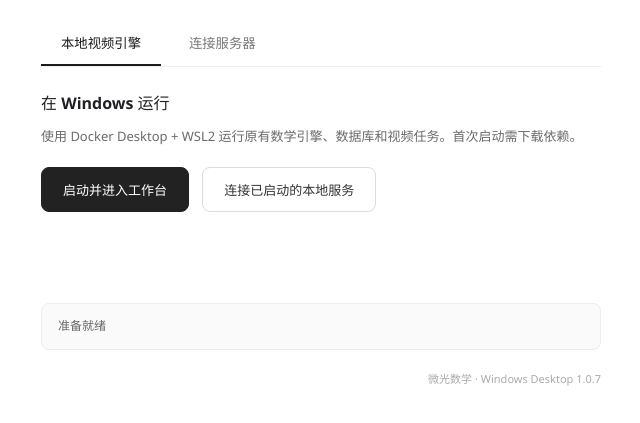
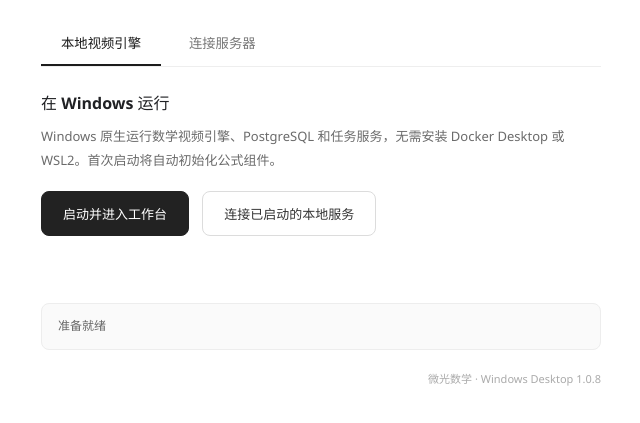
Before and after one commit to qichenzheng-bit/shipinyinqing, an Electron app: page desktop/launcher.html in a window 1280 px wide. Shown: the part 175-598 px from the top of the page, without its empty margins (319-959 px from the left). Drawn offline with Linux system fonts and the light colour scheme; no server answers.

Commit message:
ui(desktop): show native Windows launch flow

```diff
--- a/desktop/launcher.html
+++ b/desktop/launcher.html
@@ -18,7 +18,7 @@
     </div>
     <section id="local-panel" class="panel" aria-label="本地视频引擎">
       <div class="panel-heading">在 Windows 运行</div>
-      <p>使用 Docker Desktop + WSL2 运行原有数学引擎、数据库和视频任务。首次启动需下载依赖。</p>
+      <p>Windows 原生运行数学视频引擎、PostgreSQL 和任务服务，无需安装 Docker Desktop 或 WSL2。首次启动将自动初始化公式组件。</p>
       <button class="primary" type="button" id="start-local">启动并进入工作台</button>
       <button class="secondary" type="button" id="connect-local">连接已启动的本地服务</button>
     </section>
@@ -30,7 +30,7 @@
       <button class="primary" type="button" id="connect-remote">连接服务器</button>
     </section>
     <div class="status" role="status" aria-live="polite" id="status">准备就绪</div>
-    <footer>微光数学 · Windows Desktop 1.0.7</footer>
+    <footer>微光数学 · Windows Desktop 1.0.8</footer>
   </main>
   <script src="./launcher.js" defer></script>
 </body>
```
